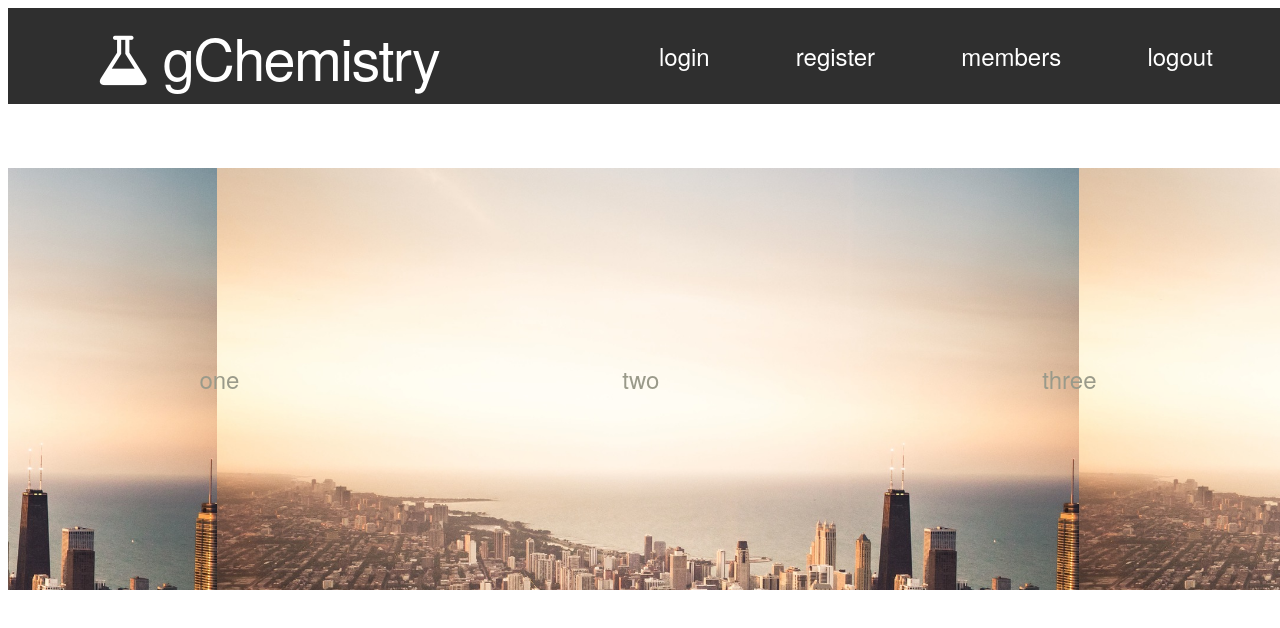
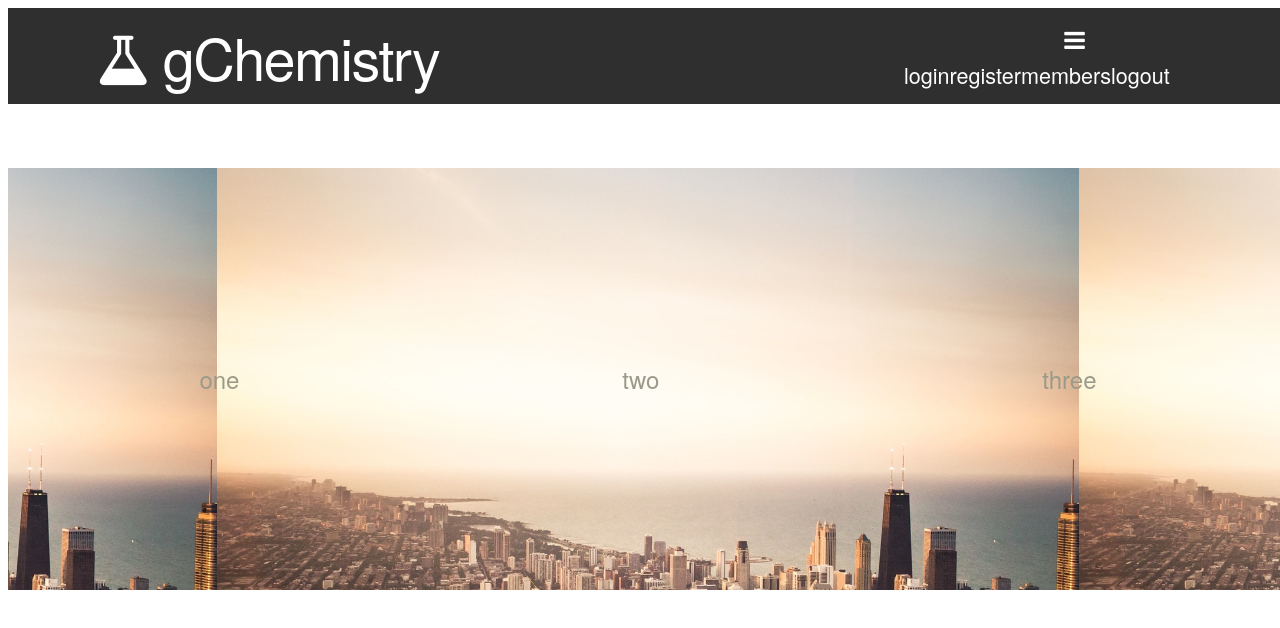
Before and after one commit to weezy93/gDating-assessment, a website: page src/index.html in a window 1280 px wide. Drawn offline with nearby package versions, Linux system fonts and the light colour scheme; some packages are replaced by stand-ins of ours.

Commit message:
started on dropdown nav

```diff
--- a/src/index.html
+++ b/src/index.html
@@ -8,18 +8,25 @@
     <script type="text/javascript" src="https://ajax.googleapis.com/ajax/libs/angularjs/1.4.5/angular.min.js"></script>
     <script type="text/javascript" src="https://cdnjs.cloudflare.com/ajax/libs/angular.js/1.4.10/angular-route.min.js"></script>
     <link rel="stylesheet" type="text/css" href="styles/css/main.css">
-    <link rel="stylesheet" type="text/css" href="styles/css/{{css}}.css">
+    <!-- <link rel="stylesheet" type="text/css" href="styles/css/{{css}}.css"> -->
   </head>
   <body>
     <nav class="u-full-width">
       <h3><a href="/#/"><i class="fa fa-flask" aria-hidden="true"></i> gChemistry</a></h3>
 
-      <ul>
-        <li><a href="/#/auth/login">login</a></li>
-        <li><a href="/#/auth/register">register</a></li>
-        <li><a href="/#/members">members</a></li>
-        <li><a href="/#/logout">logout</a></li>
+
+      <ul class="menu">
+        <li><i class="fa fa-bars" aria-hidden="true"></i>
+          <ul>
+            <li><a href="/#/auth/login">login</a></li>
+            <li><a href="/#/auth/register">register</a></li>
+            <li><a href="/#/members">members</a></li>
+            <li><a href="/#/logout">logout</a></li>
+          </ul>
+        </li>
       </ul>
+
+
     </nav>
     <div class="main u-full-width" ng-view></div>
 
--- a/src/styles/scss/_nav.scss
+++ b/src/styles/scss/_nav.scss
@@ -25,11 +25,35 @@ nav {
     width: 50%;
     margin: auto;
     margin-right: 2rem;
+    .fa-bars {
+      color: $white;
+      cursor: pointer;
+      &:hover {
+        color: $orange;
+      }
+    }
     li {
       margin: auto;
       text-align: right;
     }
   }
 }
-
-// needs media query for drop down nav
+//
+//
+// @media (max-width: 760) {
+//     .menu > li {
+//       display: inline-block;
+//       white-space: nowrap;
+//     }
+//     .menu ul {
+//       position: absolute;
+//       display: none;
+//     }
+//     .menu > li:hover {
+//       position: relative;
+//     }
+//     .menu > li:hover ul {
+//       display: block;
+//     }
+// }
+// // needs media query for drop down nav
```
Also changed, not shown: src/styles/css/main.css.
